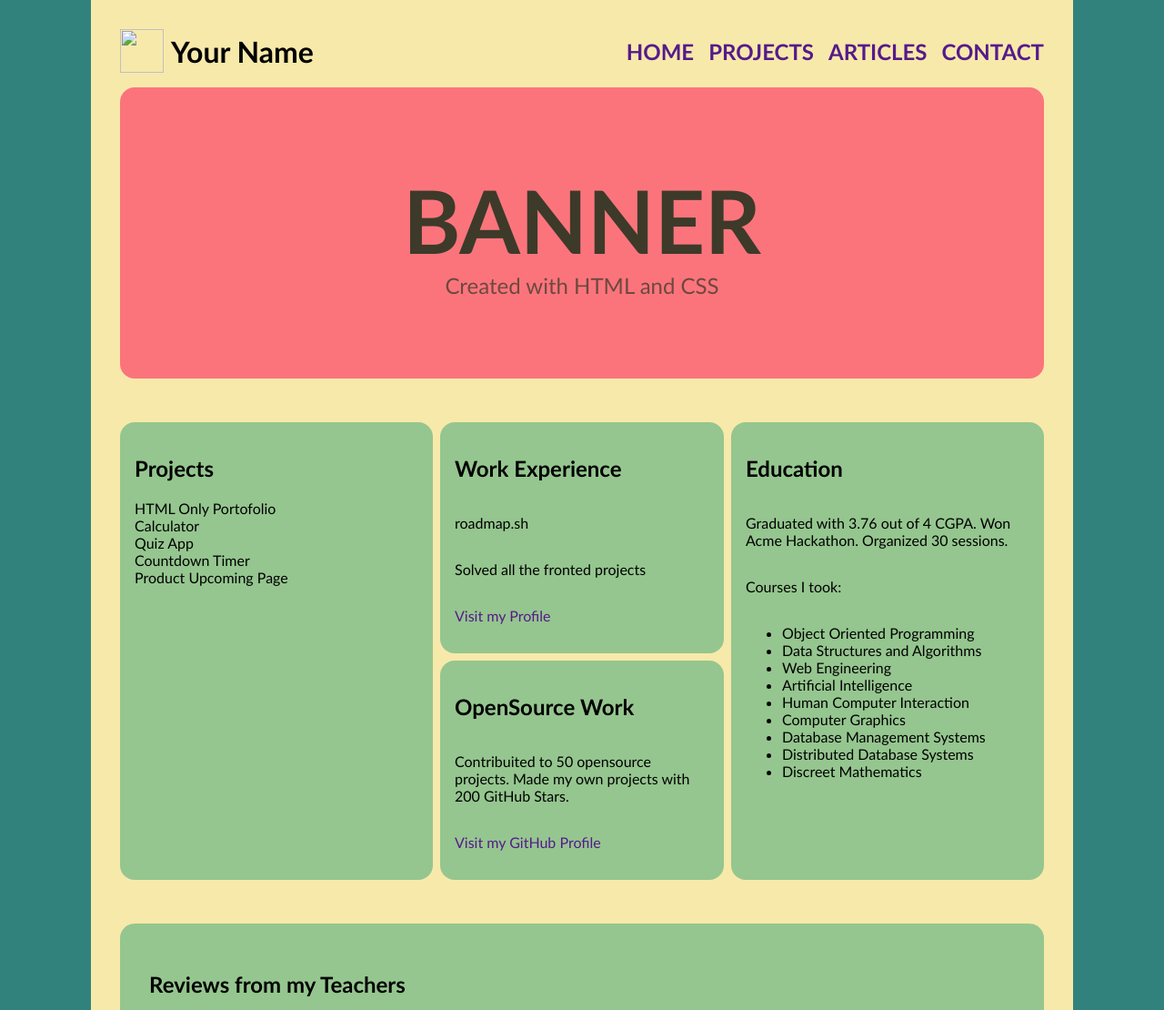
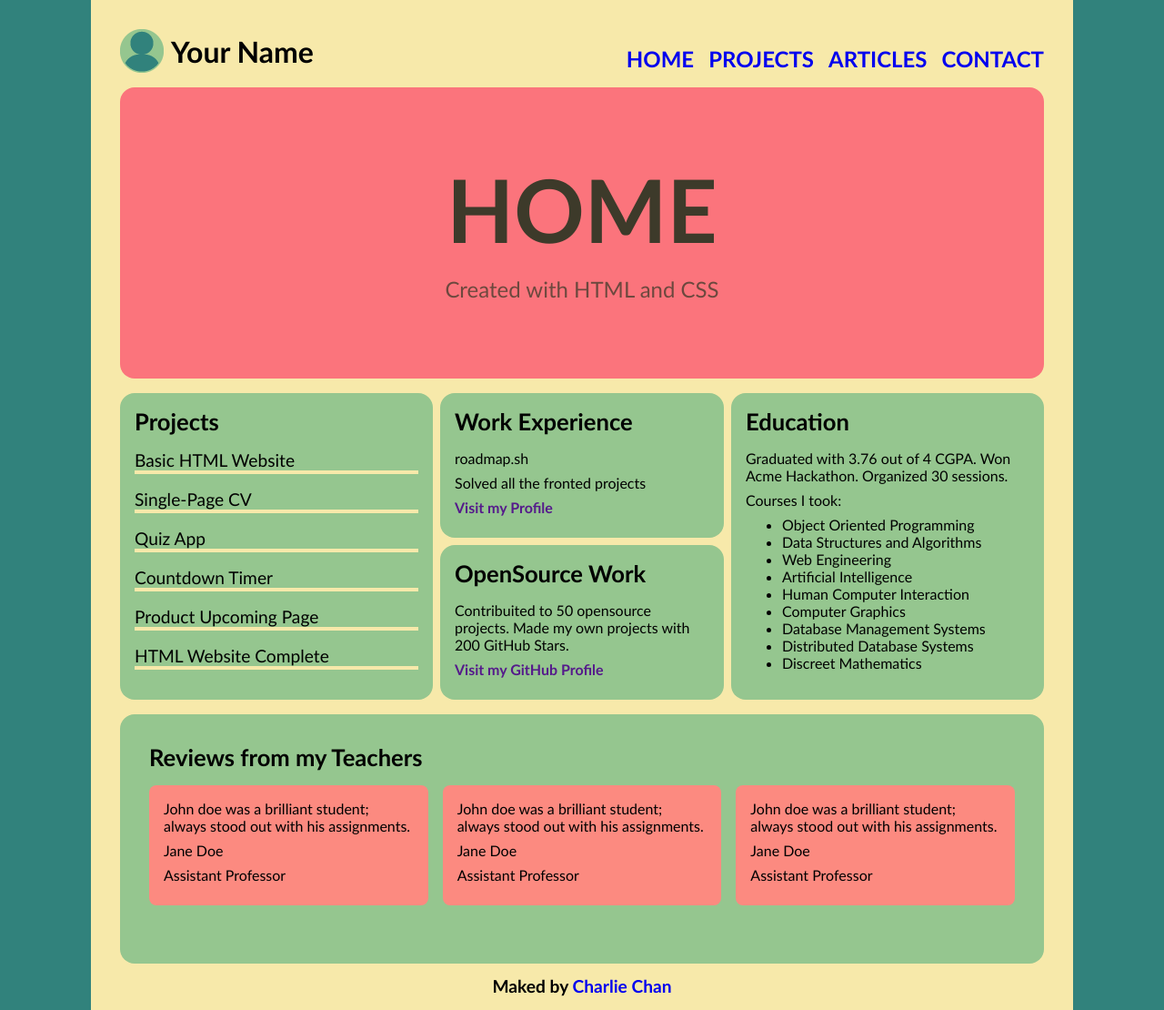
Before and after one commit to CharlieH52/roadmap.sh, a plain HTML site: page Front-End/002-Basic-HTML-Website/homepage.html in a window 1280 px wide. Shown: the top 1110 px of the page at 91% size. Drawn offline with Linux system fonts and the light colour scheme.

Commit message:
Update project styles

```diff
--- a/Front-End/002-Basic-HTML-Website/homepage.html
+++ b/Front-End/002-Basic-HTML-Website/homepage.html
@@ -14,49 +14,67 @@
         <meta property="og:type" content="website">
         <link rel="icon" href="" type="image/x-icon">
         <link rel="stylesheet" href="src/styles/global.css">
+        <link rel="stylesheet" href="src/styles/text.css">
+        <link rel="stylesheet" href="src/styles/menu.css">
+        <link rel="stylesheet" href="src/styles/boxes.css">
+        <link rel="stylesheet" href="src/styles/section-frames.css">
+        <link rel="stylesheet" href="src/styles/responsive.css">
     </head>
     <body>
         <div class="main-layout">
-            <header class="menu-banner">
+            <header class="menu-header">
                 <span class="profile">
-                    <img style="height: 48px; width: 48px;" src="" alt="">
-                    <label>Your Name</label>
+                    <img src="src/assets/User.png" alt="Profile picture.">
+                    <label>Your Name<label>
                 </span>
                 <nav class="menu">
-                    <a href="">HOME</a>
-                    <a href="">PROJECTS</a>
-                    <a href="">ARTICLES</a>
-                    <a href="">CONTACT</a>
+                    <a href="homepage.html">HOME</a>
+                    <a href="pages/projects.html">PROJECTS</a>
+                    <a href="pages/articles.html">ARTICLES</a>
+                    <a href="pages/contact.html">CONTACT</a>
                 </nav>
             </header>
             <main>
                 <section class="banner">
-                    <h1>BANNER</h1>
+                    <h1>HOME</h1>
                     <p>Created with HTML and CSS</p>
                 </section>
                 <section class="history">
-                    <div class="container-box">
+                    <div class="project-box">
                         <h2>Projects</h2>
-                        <label for="">HTML Only Portofolio</label>
-                        <label for="">Calculator</label>
-                        <label for="">Quiz App</label>
-                        <label for="">Countdown Timer</label>
-                        <label for="">Product Upcoming Page</label>
+                        <span class="span-project">
+                            <label for="">Basic HTML Website</label>
+                        </span>
+                        <span class="span-project">
+                            <label for="">Single-Page CV</label>
+                        </span>
+                        <span class="span-project">
+                            <label for="">Quiz App</label>
+                        </span>
+                        <span class="span-project">
+                            <label for="">Countdown Timer</label>
+                        </span>
+                        <span class="span-project">
+                            <label for="">Product Upcoming Page</label>
+                        </span>
+                        <span class="span-project">
+                            <label for="">HTML Website Complete</label>
+                        </span>
                     </div>
-                    <div class="container-box-middle">
-                        <span class="span-box">
+                    <div class="work-frame">
+                        <span class="work-box">
                             <h2>Work Experience</h2>
-                            <p for="">roadmap.sh</p>
+                            <p>roadmap.sh</p>
                             <p>Solved all the fronted projects</p>
                             <a href=""><p>Visit my Profile</p></a>
                         </span>
-                        <span class="span-box">
+                        <span class="work-box">
                             <h2>OpenSource Work</h2>
                             <p>Contribuited to 50 opensource projects. Made my own projects with 200 GitHub Stars.</p>
                             <a href=""><p>Visit my GitHub Profile</p></a>
                         </span>
                     </div>
-                    <div class="container-box">
+                    <div class="education-box">
                         <h2>Education</h2>
                         <p>Graduated with 3.76 out of 4 CGPA. Won Acme Hackathon. Organized 30 sessions.</p>
                         <p>Courses I took:</p>
@@ -75,18 +93,18 @@
                 </section>
                 <section class="reviews">
                     <h2>Reviews from my Teachers</h2>
-                    <section class="reviews-container">
-                        <div class="content-box">
+                    <section class="reviews-inner-frame">
+                        <div class="review-box">
                             <p>John doe was a brilliant student; always stood out with his assignments.</p>
                             <p>Jane Doe</p>
                             <p>Assistant Professor</p>
                         </div>
-                        <div class="content-box">
+                        <div class="review-box">
                             <p>John doe was a brilliant student; always stood out with his assignments.</p>
                             <p>Jane Doe</p>
                             <p>Assistant Professor</p>
                         </div>
-                        <div class="content-box">
+                        <div class="review-box">
                             <p>John doe was a brilliant student; always stood out with his assignments.</p>
                             <p>Jane Doe</p>
                             <p>Assistant Professor</p>
@@ -95,7 +113,7 @@
                 </section>
             </main>
             <footer>
-                <p>Creado por Charlie Chan</p>
+                <h3>Maked by <a href="https://www.linkedin.com/in/charliechan-dev/">Charlie Chan</a></h3>
             </footer>
         </div>
     </body>
--- /dev/null
+++ b/Front-End/002-Basic-HTML-Website/src/styles/boxes.css
@@ -0,0 +1,53 @@
+.project-box {
+    flex: 1;
+    display: flex;
+    flex-direction: column;
+    min-width: var(--min-width-boxes);
+    border: none;
+    background-color: var(--background-box);
+    border-radius: 16px;
+    padding: 16px;
+    margin: 0;
+}
+
+.span-project {
+    border-width: 4px;
+    border-style: none none solid none;
+    border-color: var(--background-layout);
+    font-size: 1.2rem;
+}
+
+.work-box {
+    flex: 1;
+    display: flex;
+    flex-direction: column;
+    min-width: var(--min-width-boxes);
+    border: none;
+    background-color: var(--background-box);
+    border-radius: 16px;
+    padding: 16px;
+    margin: 0;
+}
+
+.education-box {
+    flex: 1;
+    display: flex;
+    flex-direction: column;
+    min-width: var(--min-width-boxes);
+    border: none;
+    background-color: var(--background-box);
+    border-radius: 16px;
+    padding: 16px;
+    margin: 0;
+}
+
+.review-box {
+    flex: 1;
+    display: flex;
+    flex-direction: column;
+    min-width: var(--min-width-boxes);
+    background-color: var(--color4);
+    border: none;
+    border-radius: 8px;
+    padding: 16px;
+}
--- a/Front-End/002-Basic-HTML-Website/src/styles/global.css
+++ b/Front-End/002-Basic-HTML-Website/src/styles/global.css
@@ -4,37 +4,40 @@
     --background-box: #95c68f;
     --color4: #fc8a80;
     --color5: #fd4e6d;
+    --font-normal: 16px;
     --min-width-boxes: 300px;
 }
 
 * {
     box-sizing: border-box;
+    margin: 0;
+    padding: 0;
 }
 
 a {
+    font-weight: bold;
     text-decoration: none;
 }
 
-footer {
-    display: flex;
-    justify-content: center;
-    align-items: center;
-    width: 100%;
-    height: 32px;
-}
-
-body, html {
+html, body {
     display: flex;
     justify-content: center;
     background-color: var(--background);
     font-family: 'Gill Sans', 'Gill Sans MT', Calibri, 'Trebuchet MS', sans-serif;
+    font-size: var(--font-normal);
     width: 100vw;
-    margin: 0;
-    padding: 0;
 }
 
-div, section {
-    margin: 16px 0;
+.main-layout {
+    display: flex;
+    flex-direction: column;
+    background-color: var(--background-layout);
+    max-width: 1080px;
+    min-width: 430px;
+    width: 85%;
+    height: 100%;
+    margin: 0 32px;
+    padding: 32px;
 }
 
 main {
@@ -42,22 +45,21 @@ main {
     flex-direction: column;
 }
 
-.main-layout {
+footer {
     display: flex;
-    flex-direction: column;
-    background-color: var(--background-layout);
-    width: 100%;
-    max-width: 1080px;
-    min-width: 430px;
-    height: 100%;
-    margin: 0 32px;
-    padding: 32px;
+    justify-content: center;
+    align-items: center;
+    height: 32px;
 }
 
-.menu-banner {
+.menu-header {
     display: flex;
     flex-direction: row;
     flex-wrap: wrap;
+}
+
+div, section, span {
+    margin-bottom: 16px;
 }
 
 .profile {
@@ -65,7 +67,6 @@ main {
     display: flex;
     flex-direction: row;
     align-items: center;
-    width: 100%;
     gap: 8px;
 }
 
@@ -75,135 +76,13 @@ main {
 
 }
 
-.menu {
-    flex: 1;
-    display: flex;
-    flex-direction: row;
-    height: 100%;
-    align-items: center;
-    justify-content: flex-end;
-    gap: 16px;
-}
-
-.menu a {
-    font-size: 24px;
-    font-weight: bold;
-}
-
-.banner {
-    display: flex;
-    flex-direction: column;
-    align-items: center;
-    justify-content: center;
-    background-color: var(--color5);
-    border-radius: 16px;
-    width: 100%;
-    height: 320px;
-    opacity: 75%;
-}
-
 .banner h1 {
     width: fit-content;
-    margin: 0;
     font-size: 96px;
 }
 
 .banner p {
     width: fit-content;
-    margin: 0;
     font-size: 24px;
     opacity: 75%;
 }
-
-.history {
-    display: flex;
-    flex-direction: row;
-    flex-wrap: wrap;
-    justify-content: space-between;
-    flex: 1 1 33.33%;
-    gap: 8px;
-}
-
-.container-box {
-    flex: 1;
-    display: flex;
-    flex-direction: column;
-    min-width: var(--min-width-boxes);
-    border: none;
-    background-color: var(--background-box);
-    border-radius: 16px;
-    padding: 16px;
-}
-
-.container-box-middle {
-    flex: 1;
-    display: flex;
-    flex-direction: column;
-    min-width: var(--min-width-boxes);
-    gap: 8px;
-}
-
-.span-box {
-    flex: 1;
-    display: flex;
-    flex-direction: column;
-    min-width: var(--min-width-boxes);
-    border: none;
-    background-color: var(--background-box);
-    border-radius: 16px;
-    padding: 16px;
-}
-
-.reviews {
-    display: flex;
-    flex-direction: column;
-    min-width: var(--min-width-boxes);
-    border: none;
-    background-color: var(--background-box);
-    border-radius: 16px;
-    padding: 32px;
-}
-
-.reviews-container {
-    display: flex;
-    flex-direction: row;
-    flex-wrap: wrap;
-    flex: 1 1 33.33%;
-    gap: 16px;
-}
-
-.content-box {
-    flex: 1;
-    display: flex;
-    flex-direction: column;
-    min-width: var(--min-width-boxes);
-    background-color: var(--color4);
-    border: none;
-    border-radius: 16px;
-    padding: 16px;
-}
-
-@media (width: 412px) {
-
-    .menu-banner {
-        display: flex;
-        flex-direction: column;
-    }
-
-    .menu {
-        justify-content: center;
-    }
-
-    .menu a{
-        font-size: 22px;
-        margin-top: 16px;
-    }
-
-    .history {
-        gap: 16px;
-    }
-
-    .container-box-middle {
-        gap: 32px;
-    }
-}
--- /dev/null
+++ b/Front-End/002-Basic-HTML-Website/src/styles/menu.css
@@ -0,0 +1,26 @@
+.menu {
+    flex: 1;
+    display: flex;
+    flex-direction: row;
+    height: 100%;
+    align-items: center;
+    justify-content: flex-end;
+    gap: 16px;
+}
+
+.menu a {
+    font-size: 24px;
+    font-weight: bold;
+}
+
+.menu a:visited {
+    color: black;
+}
+
+.menu a:hover {
+    color: black;
+}
+
+.menu a:active {
+    color: black;
+}
--- /dev/null
+++ b/Front-End/002-Basic-HTML-Website/src/styles/section-frames.css
@@ -0,0 +1,45 @@
+.banner {
+    display: flex;
+    flex-direction: column;
+    align-items: center;
+    justify-content: center;
+    background-color: var(--color5);
+    border-radius: 16px;
+    height: 320px;
+    opacity: 75%;
+}
+
+.history {
+    display: flex;
+    flex-direction: row;
+    flex-wrap: wrap;
+    flex: 1 1 33.33%;
+    gap: 8px;
+}
+
+.work-frame {
+    flex: 1;
+    display: flex;
+    flex-direction: column;
+    min-width: var(--min-width-boxes);
+    margin: 0;
+    gap: 8px;
+}
+
+.reviews {
+    display: flex;
+    flex-direction: column;
+    min-width: var(--min-width-boxes);
+    border: none;
+    background-color: var(--background-box);
+    border-radius: 16px;
+    padding: 32px;
+}
+
+.reviews-inner-frame {
+    display: flex;
+    flex-direction: row;
+    flex-wrap: wrap;
+    flex: 1 1 33.33%;
+    gap: 16px;
+}
--- /dev/null
+++ b/Front-End/002-Basic-HTML-Website/src/styles/text.css
@@ -0,0 +1,28 @@
+h1, h2, h3, h4, h5, h6 {
+    margin-bottom: 16px;
+}
+
+h1 {
+    font-size: 2rem;
+}
+
+h2 {
+    font-size: 1.6rem;
+}
+
+h3 {
+    font-size: 1.2rem;
+}
+
+ol, ul {
+    margin-left: 40px;
+}
+
+p {
+    margin-bottom: 8px;
+}
+
+.user-name {
+    font-size: 2rem;
+    font-weight: bold;
+}
```
Also changed, not shown: Front-End/002-Basic-HTML-Website/pages/articles.html (+48 -0 lines), Front-End/002-Basic-HTML-Website/pages/contact.html (+48 -0 lines), Front-End/002-Basic-HTML-Website/pages/projects.html (+48 -0 lines), Front-End/002-Basic-HTML-Website/src/styles/responsive.css (added, +15 -0 lines), Front-End/002-Basic-HTML-Website/src/assets/User.png (added).
